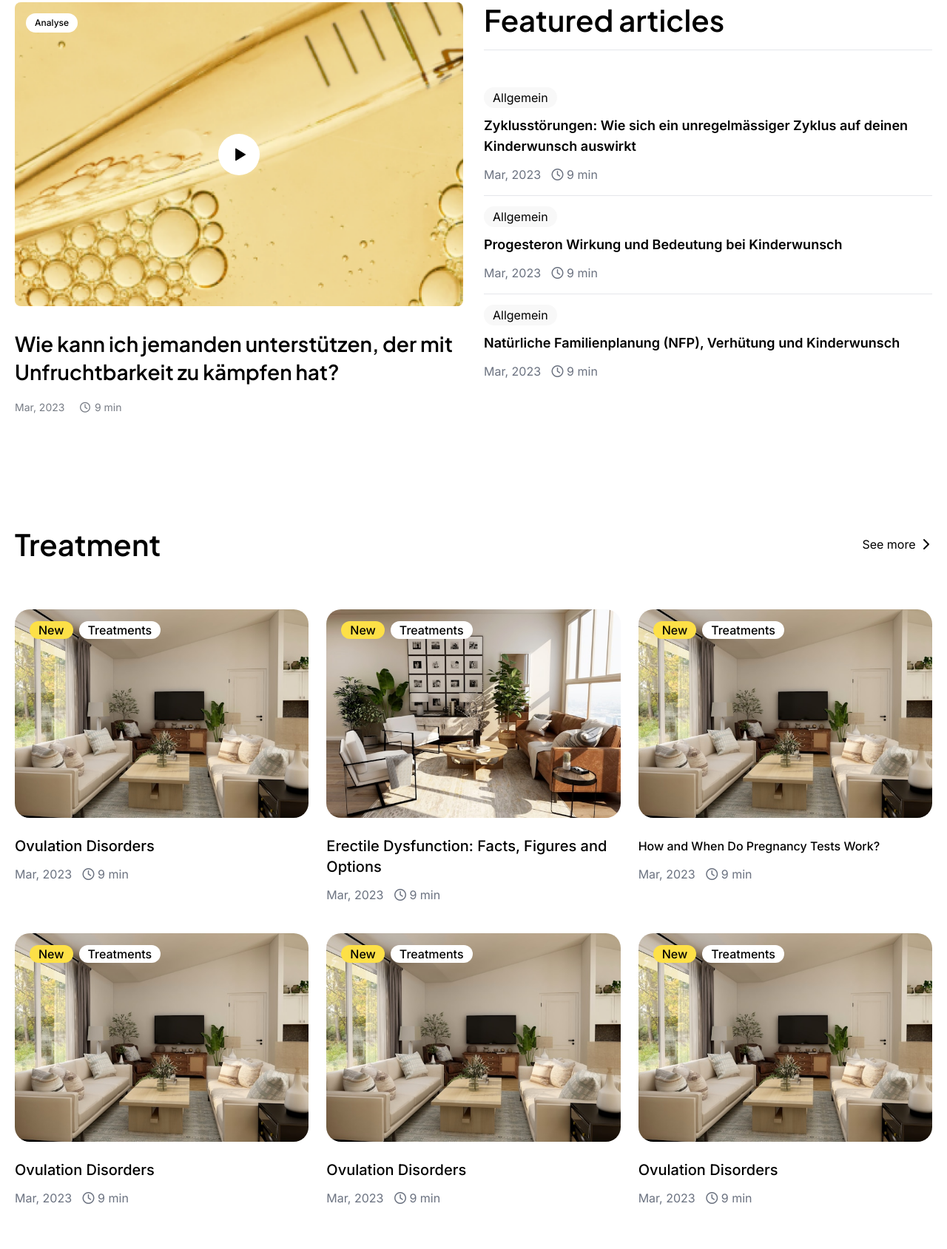
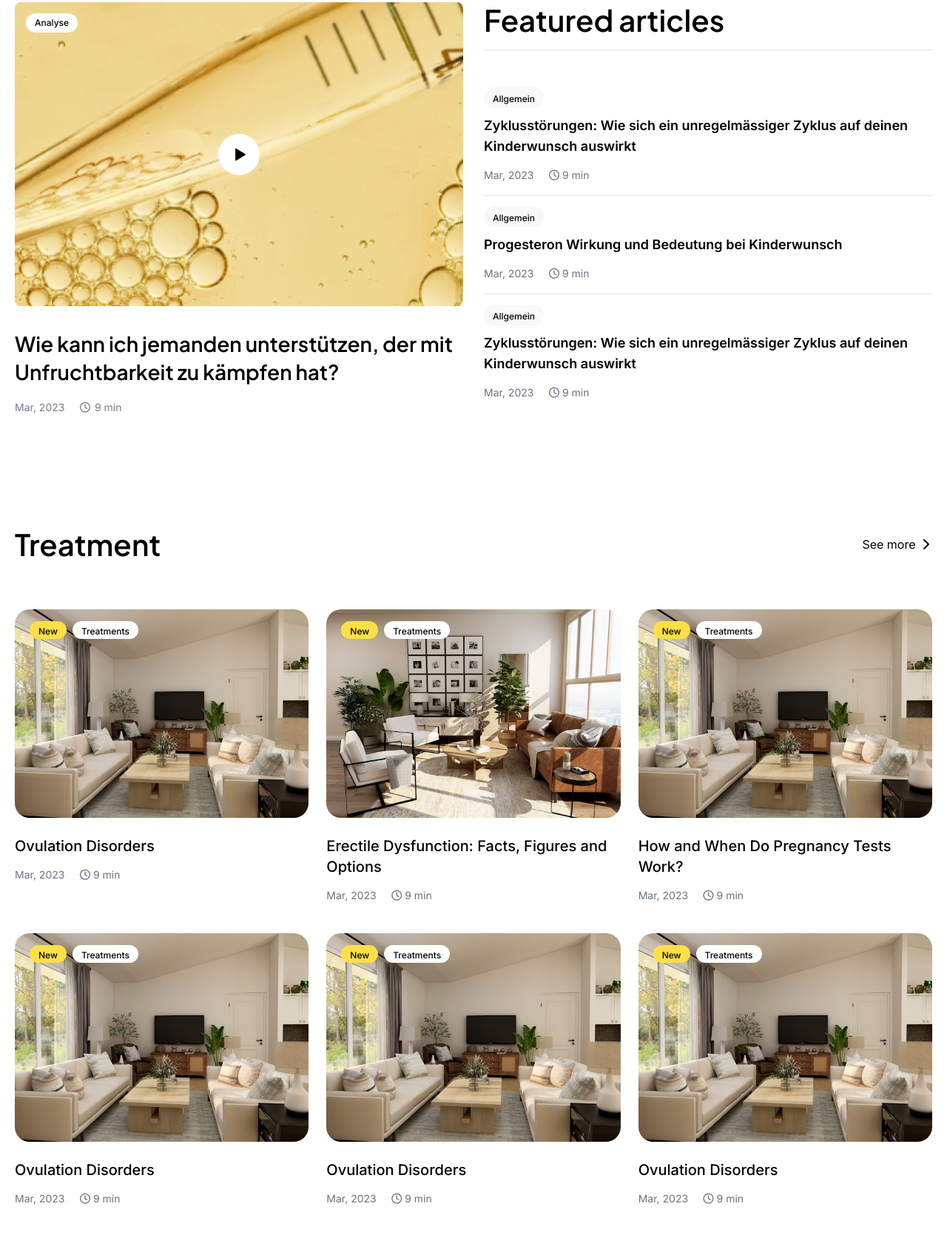
Before and after one commit to biplobariya/tailwind, a website: page index.html in a window 1280 px wide. Shown: the part 351-2040 px from the top of the page at 74% size. Drawn offline with nearby package versions, Linux system fonts and the light colour scheme.

Commit message:
working update

```diff
--- a/index.html
+++ b/index.html
@@ -105,38 +105,39 @@
                     <h2 class="text-[40px] leading-[48px] font-semibold border-b pb-[16px]">Featured articles</h2>
                     <div class="single-article mt-[52px] ">
                         <div class="article-content border-b pb-4">
-                            <span class="tag bg-[#F8F8F8] px-3 py-1 rounded-[32px]"><a href="#">Allgemein</a></span>
+                            <span class="tag bg-[#F8F8F8] px-3 py-1 rounded-[32px]"><a href="#" class="text-[12px] leading-[18px] font-[500]">Allgemein</a></span>
                             <a href="#">
                                 <h3 class="py-3 text-[18px] leading-[28px] font-semibold">Zyklusstörungen: Wie sich ein unregelmässiger Zyklus auf deinen Kinderwunsch auswirkt</h3>
                             </a>
                             <div class="post-meta text-gray-500">
-                                <span class="capitalize ">mar, 2023</span>
-                                <span class="ml-[10px]"><i class=" fa-regular fa-clock"></i>
+                                <span class="capitalize text-[14px] leading-[22px] font-[400]">mar, 2023</span>
+                                <span class="ml-[16px] text-[14px] leading-[22px] font-[400]"><i class=" fa-regular fa-clock"></i>
                                 9 min</span>
                             </div>
                         </div>
                         <div class="article-content border-b pb-4 mt-4">
-                            <span class="tag bg-[#F8F8F8] px-3 py-1 rounded-[32px]"><a href="#">Allgemein</a></span>
+                            <span class="tag bg-[#F8F8F8] px-3 py-1 rounded-[32px]"><a href="#" class="text-[12px] leading-[18px] font-[500]">Allgemein</a></span>
                             <a href="#">
-                                <h3 class="py-3 text-[18px] leading-[28px] font-semibold">Progesteron Wirkung und Bedeutung bei Kinderwunsch </h3>
+                                <h3 class="py-3 text-[18px] leading-[28px] font-semibold">Progesteron Wirkung und Bedeutung bei Kinderwunsch</h3>
                             </a>
                             <div class="post-meta text-gray-500">
-                                <span class="capitalize ">mar, 2023</span>
-                                <span class="ml-[10px]"><i class=" fa-regular fa-clock"></i>
+                                <span class="capitalize text-[14px] leading-[22px] font-[400]">mar, 2023</span>
+                                <span class="ml-[16px] text-[14px] leading-[22px] font-[400]"><i class=" fa-regular fa-clock"></i>
                                 9 min</span>
                             </div>
                         </div>
-                        <div class="article-content pb-4 mt-4">
-                            <span class="tag bg-[#F8F8F8] px-3 py-1 rounded-[32px]"><a href="#">Allgemein</a></span>
+                        <div class="article-content mt-4">
+                            <span class="tag bg-[#F8F8F8] px-3 py-1 rounded-[32px]"><a href="#" class="text-[12px] leading-[18px] font-[500]">Allgemein</a></span>
                             <a href="#">
-                                <h3 class="py-3 text-[18px] leading-[28px] font-semibold">Natürliche Familienplanung (NFP), Verhütung und Kinderwunsch</h3>
+                                <h3 class="py-3 text-[18px] leading-[28px] font-semibold">Zyklusstörungen: Wie sich ein unregelmässiger Zyklus auf deinen Kinderwunsch auswirkt</h3>
                             </a>
                             <div class="post-meta text-gray-500">
-                                <span class="capitalize ">mar, 2023</span>
-                                <span class="ml-[10px]"><i class=" fa-regular fa-clock"></i>
+                                <span class="capitalize text-[14px] leading-[22px] font-[400]">mar, 2023</span>
+                                <span class="ml-[16px] text-[14px] leading-[22px] font-[400]"><i class=" fa-regular fa-clock"></i>
                                 9 min</span>
                             </div>
                         </div>
+
                     </div>
                 </div>
             </div>
@@ -306,8 +307,8 @@
             <div class="box-1">
                 <div class="post-img relative">
                     <ul class="absolute top-4 left-5 inline-flex gap-2">
-                        <li class="bg-yellow-300 rounded-[40px]"><a class="font-medium py-2 px-3" href="#">New</a></li>
-                        <li class="bg-white rounded-[40px]"><a class="font-medium py-2 px-3" href="#">Treatments</a></li>
+                        <li class="bg-yellow-300 rounded-[40px]"><a class=" text-[12px] leading-[18px] font-medium py-2 px-3" href="#">New</a></li>
+                        <li class="bg-white rounded-[40px]"><a class="text-[12px] leading-[18px] font-medium py-2 px-3" href="#">Treatments</a></li>
                     </ul>
                     <div class="blog-img h-[282px]">
                         <img class="rounded-[20px] w-full h-full object-cover" src="./images/3.jpg" alt="Blog-image"/>
@@ -318,8 +319,8 @@
                         <h3 class="text-[16px] sm:text-[20px] leading-[28px] font-medium">Ovulation Disorders</h3>
                     </a>
                     <div class="post-meta mt-3 text-gray-500">
-                        <span class="capitalize ">mar, 2023</span>
-                        <span class="ml-[10px]"><i class=" fa-regular fa-clock"></i>
+                        <span class="capitalize text-[14px] leading-[22px] font-[400]">mar, 2023</span>
+                        <span class="ml-[16px] text-[14px] leading-[22px] font-[400]"><i class=" fa-regular fa-clock"></i>
                         9 min</span>
                     </div>
                 </div>
@@ -327,8 +328,8 @@
             <div class="box-1">
                 <div class="post-img relative">
                     <ul class="absolute top-4 left-5 inline-flex gap-2">
-                        <li class="bg-yellow-300 rounded-[40px]"><a class="font-medium py-2 px-3" href="#">New</a></li>
-                        <li class="bg-white rounded-[40px]"><a class="font-medium py-2 px-3" href="#">Treatments</a></li>
+                        <li class="bg-yellow-300 rounded-[40px]"><a class="text-[12px] leading-[18px] font-medium py-2 px-3" href="#">New</a></li>
+                        <li class="bg-white rounded-[40px]"><a class="text-[12px] leading-[18px] font-medium py-2 px-3" href="#">Treatments</a></li>
                     </ul>
                     <div class="blog-img h-[282px]">
                         <img class="rounded-[20px] w-full h-full object-cover" src="./images/4.jpg" alt="Blog-image"/>
@@ -339,8 +340,8 @@
                         <h3 class="text-[16px] sm:text-[20px] leading-[28px] font-medium">Erectile Dysfunction: Facts, Figures and Options</h3>
                     </a>
                     <div class="post-meta mt-3 text-gray-500">
-                        <span class="capitalize ">mar, 2023</span>
-                        <span class="ml-[10px]"><i class=" fa-regular fa-clock"></i>
+                        <span class="capitalize text-[14px] leading-[22px] font-[400]">mar, 2023</span>
+                        <span class="ml-[16px] text-[14px] leading-[22px] font-[400]"><i class=" fa-regular fa-clock"></i>
                         9 min</span>
                     </div>
                 </div>
@@ -348,8 +349,8 @@
             <div class="box-1">
                 <div class="post-img relative">
                     <ul class="absolute top-4 left-5 inline-flex gap-2">
-                        <li class="bg-yellow-300 rounded-[40px]"><a class="font-medium py-2 px-3" href="#">New</a></li>
-                        <li class="bg-white rounded-[40px]"><a class="font-medium py-2 px-3" href="#">Treatments</a></li>
+                        <li class="bg-yellow-300 rounded-[40px]"><a class="text-[12px] leading-[18px] font-medium py-2 px-3" href="#">New</a></li>
+                        <li class="bg-white rounded-[40px]"><a class="text-[12px] leading-[18px] font-medium py-2 px-3" href="#">Treatments</a></li>
                     </ul>
                     <div class="blog-img h-[282px]">
                         <img class="rounded-[20px] w-full h-full object-cover" src="./images/3.jpg" alt="Blog-image"/>
@@ -357,11 +358,11 @@
                 </div>
                 <div class="post-content mt-6">
                     <a href="#">
-                        <h3 class="text-[16px] sm:text-[20px]] leading-[28px] font-medium">How and When Do Pregnancy Tests Work?</h3>
+                        <h3 class="text-[16px] sm:text-[20px] leading-[28px] font-medium">How and When Do Pregnancy Tests Work?</h3>
                     </a>
                     <div class="post-meta mt-3 text-gray-500">
-                        <span class="capitalize ">mar, 2023</span>
-                        <span class="ml-[10px]"><i class=" fa-regular fa-clock"></i>
+                        <span class="capitalize text-[14px] leading-[22px] font-[400]">mar, 2023</span>
+                        <span class="ml-[16px] text-[14px] leading-[22px] font-[400]"><i class=" fa-regular fa-clock"></i>
                         9 min</span>
                     </div>
                 </div>
@@ -369,8 +370,8 @@
             <div class="box-1">
                 <div class="post-img relative">
                     <ul class="absolute top-4 left-5 inline-flex gap-2">
-                        <li class="bg-yellow-300 rounded-[40px]"><a class="font-medium py-2 px-3" href="#">New</a></li>
-                        <li class="bg-white rounded-[40px]"><a class="font-medium py-2 px-3" href="#">Treatments</a></li>
+                        <li class="bg-yellow-300 rounded-[40px]"><a class="text-[12px] leading-[18px] font-medium py-2 px-3" href="#">New</a></li>
+                        <li class="bg-white rounded-[40px]"><a class="text-[12px] leading-[18px] font-medium py-2 px-3" href="#">Treatments</a></li>
                     </ul>
                     <div class="blog-img h-[282px]">
                         <img class="rounded-[20px] w-full h-full object-cover" src="./images/3.jpg" alt="Blog-image"/>
@@ -381,8 +382,8 @@
                         <h3 class="text-[16px] sm:text-[20px] leading-[28px] font-medium">Ovulation Disorders</h3>
                     </a>
                     <div class="post-meta mt-3 text-gray-500">
-                        <span class="capitalize ">mar, 2023</span>
-                        <span class="ml-[10px]"><i class=" fa-regular fa-clock"></i>
+                        <span class="capitalize text-[14px] leading-[22px] font-[400]">mar, 2023</span>
+                        <span class="ml-[16px] text-[14px] leading-[22px] font-[400]"><i class=" fa-regular fa-clock"></i>
                         9 min</span>
                     </div>
                 </div>
@@ -390,8 +391,8 @@
             <div class="box-1">
                 <div class="post-img relative">
                     <ul class="absolute top-4 left-5 inline-flex gap-2">
-                        <li class="bg-yellow-300 rounded-[40px]"><a class="font-medium py-2 px-3" href="#">New</a></li>
-                        <li class="bg-white rounded-[40px]"><a class="font-medium py-2 px-3" href="#">Treatments</a></li>
+                        <li class="bg-yellow-300 rounded-[40px]"><a class="text-[12px] leading-[18px] font-medium py-2 px-3" href="#">New</a></li>
+                        <li class="bg-white rounded-[40px]"><a class="text-[12px] leading-[18px] font-medium py-2 px-3" href="#">Treatments</a></li>
                     </ul>
                     <div class="blog-img h-[282px]">
                         <img class="rounded-[20px] w-full h-full object-cover" src="./images/3.jpg" alt="Blog-image"/>
@@ -402,8 +403,8 @@
                         <h3 class="text-[16px] sm:text-[20px] leading-[28px] font-medium">Ovulation Disorders</h3>
                     </a>
                     <div class="post-meta mt-3 text-gray-500">
-                        <span class="capitalize ">mar, 2023</span>
-                        <span class="ml-[10px]"><i class=" fa-regular fa-clock"></i>
+                        <span class="capitalize text-[14px] leading-[22px] font-[400]">mar, 2023</span>
+                        <span class="ml-[16px] text-[14px] leading-[22px] font-[400]"><i class=" fa-regular fa-clock"></i>
                         9 min</span>
                     </div>
                 </div>
@@ -411,8 +412,8 @@
             <div class="box-1">
                 <div class="post-img relative">
                     <ul class="absolute top-4 left-5 inline-flex gap-2">
-                        <li class="bg-yellow-300 rounded-[40px]"><a class="font-medium py-2 px-3" href="#">New</a></li>
-                        <li class="bg-white rounded-[40px]"><a class="font-medium py-2 px-3" href="#">Treatments</a></li>
+                        <li class="bg-yellow-300 rounded-[40px]"><a class="text-[12px] leading-[18px] font-medium py-2 px-3" href="#">New</a></li>
+                        <li class="bg-white rounded-[40px]"><a class="text-[12px] leading-[18px] font-medium py-2 px-3" href="#">Treatments</a></li>
                     </ul>
                     <div class="blog-img h-[282px]">
                         <img class="rounded-[20px] w-full h-full object-cover" src="./images/3.jpg" alt="Blog-image"/>
@@ -423,8 +424,8 @@
                         <h3 class="text-[16px] sm:text-[20px] leading-[28px] font-medium">Ovulation Disorders</h3>
                     </a>
                     <div class="post-meta mt-3 text-gray-500">
-                        <span class="capitalize ">mar, 2023</span>
-                        <span class="ml-[10px]"><i class=" fa-regular fa-clock"></i>
+                        <span class="capitalize text-[14px] leading-[22px] font-[400]">mar, 2023</span>
+                        <span class="ml-[16px] text-[14px] leading-[22px] font-[400]"><i class=" fa-regular fa-clock"></i>
                         9 min</span>
                     </div>
                 </div>
@@ -641,49 +642,13 @@
                         <img class="rounded-[12px] w-full h-full object-cover" src="./images/2.jpg" alt="blog image">
                     </div>
                     <div class="content">
-                        <div class="post-meta text-gray-500">
+                        <div class="post-meta text-[#777C85]">
                             <span class="capitalize ">mar, 2023</span>
                             <span class="ml-[10px]"><i class=" fa-regular fa-clock"></i>
                             9 min</span>
                         </div>
-                        <h2 class="mt-2 text-[24px] font-semibold leading-tight">Schwanger werden Alkohol & Kinderwunsch</h2>
-                        <p class="text-[16px] mt-3" >Lorem ipsum dolor sit amet consectetur adipisicing elit. Nihil id placeat, praesentium voluptatum porro perferendis consequatur suscipit dolores natus possimus!</p>
-                        <a class="inline-block mt-3 text-[17px] font-medium" href="#">Read more <span class="px-1"><i class="fa-solid fa-chevron-right"></i></span></a>
-                    </div>
-                </div>
-            </div>
-            <!-- Single blog item -->
-            <div class="single-blog-item">
-                <div class="grid grid-cols-1 md:grid-cols-2 gap-5">
-                    <div class="img">
-                        <img class="rounded-[12px] w-full h-full object-cover" src="./images/4.jpg" alt="blog image">
-                    </div>
-                    <div class="content">
-                        <div class="post-meta text-gray-500">
-                            <span class="capitalize ">mar, 2023</span>
-                            <span class="ml-[10px]"><i class=" fa-regular fa-clock"></i>
-                            9 min</span>
-                        </div>
-                        <h2 class="mt-2 text-[24px] font-semibold leading-tight">Werden Schwanger Alkohol werden & werden Kinderwunsch</h2>
-                        <p class="text-[16px] mt-3" >Lorem ipsum dolor sit amet consectetur adipisicing elit. Nihil id placeat, praesentium voluptatum porro perferendis consequatur </p>
-                        <a class="inline-block mt-3 text-[17px] font-medium" href="#">Read more <span class="px-1"><i class="fa-solid fa-chevron-right"></i></span></a>
-                    </div>
-                </div>
-            </div>
-            <!-- Single blog item -->
-            <div class="single-blog-item">
-                <div class="grid grid-cols-1 md:grid-cols-2 gap-5">
-                    <div class="img">
-                        <img class="rounded-[12px] w-full h-full object-cover" src="./images/3.jpg" alt="blog image">
-                    </div>
-                    <div class="content">
-                        <div class="post-meta text-gray-500">
-                            <span class="capitalize ">mar, 2023</span>
-                            <span class="ml-[10px]"><i class=" fa-regular fa-clock"></i>
-                            9 min</span>
-                        </div>
-                        <h2 class="mt-2 text-[24px] font-semibold leading-tight">Schwanger werden Alkohol & Kinderwunsch</h2>
-                        <p class="text-[16px] mt-3" >Lorem ipsum dolor sit amet consectetur adipisicing elit. Nihil id placeat, praesentium voluptatum porro perferendis consequatur suscipit dolores natus possimus!</p>
+                        <h3 class="mt-2 text-[20px] leading-[28px] font-semibold">Schwanger werden Alkohol & Kinderwunsch</h3>
+                        <p class="text-[18px] lg:text-[16px] font-[400] text-[#3D4044] mt-3" >Lorem ipsum dolor sit amet consectetur adipisicing elit. Nihil id placeat, praesentium voluptatum porro perferendis consequatur suscipit dolores natus possimus!</p>
                         <a class="inline-block mt-3 text-[17px] font-medium" href="#">Read more <span class="px-1"><i class="fa-solid fa-chevron-right"></i></span></a>
                     </div>
                 </div>
@@ -695,13 +660,49 @@
                         <img class="rounded-[12px] w-full h-full object-cover" src="./images/2.jpg" alt="blog image">
                     </div>
                     <div class="content">
-                        <div class="post-meta text-gray-500">
+                        <div class="post-meta text-[#777C85]">
                             <span class="capitalize ">mar, 2023</span>
                             <span class="ml-[10px]"><i class=" fa-regular fa-clock"></i>
                             9 min</span>
                         </div>
-                        <h2 class="mt-2 text-[24px] font-semibold leading-tight">Kinderwunsch Schwanger </h2>
-                        <p class="text-[16px] mt-3" >Lorem ipsum dolor sit amet consectetur adipisicing elit. Nihil id placeat, praesentium voluptatum porro perferendis consequatur suscipit </p>
+                        <h3 class="mt-2 text-[20px] leading-[28px] font-semibold">Schwanger werden Alkohol & Kinderwunsch</h3>
+                        <p class="text-[18px] lg:text-[16px] font-[400] text-[#3D4044] mt-3" >Lorem ipsum dolor sit amet consectetur adipisicing elit. Nihil id placeat, praesentium voluptatum porro perferendis consequatur suscipit dolores natus possimus!</p>
+                        <a class="inline-block mt-3 text-[17px] font-medium" href="#">Read more <span class="px-1"><i class="fa-solid fa-chevron-right"></i></span></a>
+                    </div>
+                </div>
+            </div>
+            <!-- Single blog item -->
+            <div class="single-blog-item">
+                <div class="grid grid-cols-1 md:grid-cols-2 gap-5">
+                    <div class="img">
+                        <img class="rounded-[12px] w-full h-full object-cover" src="./images/2.jpg" alt="blog image">
+                    </div>
+                    <div class="content">
+                        <div class="post-meta text-[#777C85]">
+                            <span class="capitalize ">mar, 2023</span>
+                            <span class="ml-[10px]"><i class=" fa-regular fa-clock"></i>
+                            9 min</span>
+                        </div>
+                        <h3 class="mt-2 text-[20px] leading-[28px] font-semibold">Schwanger werden Alkohol & Kinderwunsch</h3>
+                        <p class="text-[18px] lg:text-[16px] font-[400] text-[#3D4044] mt-3" >Lorem ipsum dolor sit amet consectetur adipisicing elit. Nihil id placeat, praesentium voluptatum porro perferendis consequatur suscipit dolores natus possimus!</p>
+                        <a class="inline-block mt-3 text-[17px] font-medium" href="#">Read more <span class="px-1"><i class="fa-solid fa-chevron-right"></i></span></a>
+                    </div>
+                </div>
+            </div>
+            <!-- Single blog item -->
+            <div class="single-blog-item">
+                <div class="grid grid-cols-1 md:grid-cols-2 gap-5">
+                    <div class="img">
+                        <img class="rounded-[12px] w-full h-full object-cover" src="./images/2.jpg" alt="blog image">
+                    </div>
+                    <div class="content">
+                        <div class="post-meta text-[#777C85]">
+                            <span class="capitalize ">mar, 2023</span>
+                            <span class="ml-[10px]"><i class=" fa-regular fa-clock"></i>
+                            9 min</span>
+                        </div>
+                        <h3 class="mt-2 text-[20px] leading-[28px] font-semibold">Schwanger werden Alkohol & Kinderwunsch</h3>
+                        <p class="text-[18px] lg:text-[16px] font-[400] text-[#3D4044] mt-3" >Lorem ipsum dolor sit amet consectetur adipisicing elit. Nihil id placeat, praesentium voluptatum porro perferendis consequatur suscipit dolores natus possimus!</p>
                         <a class="inline-block mt-3 text-[17px] font-medium" href="#">Read more <span class="px-1"><i class="fa-solid fa-chevron-right"></i></span></a>
                     </div>
                 </div>
```
Also changed, not shown: src/output.css.
